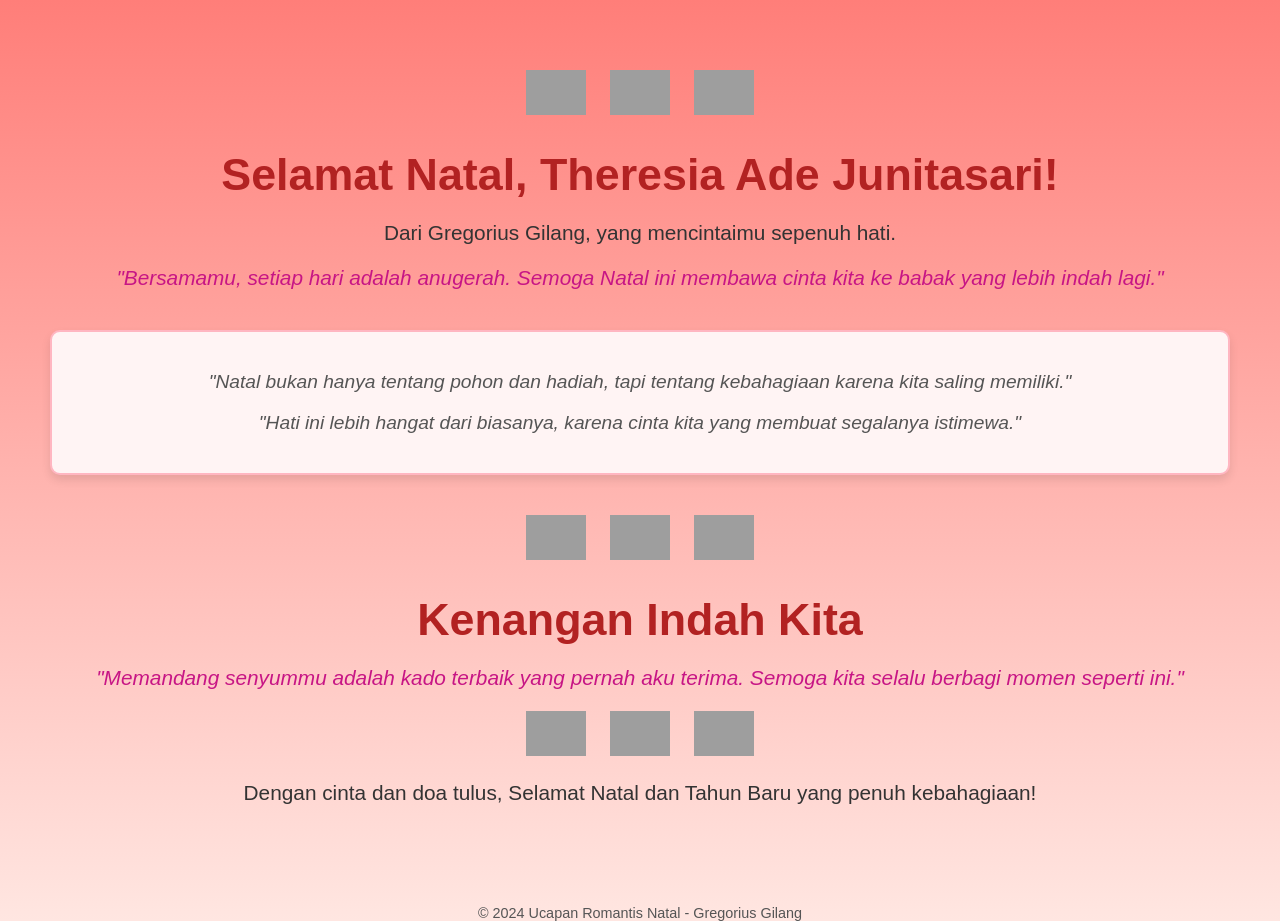
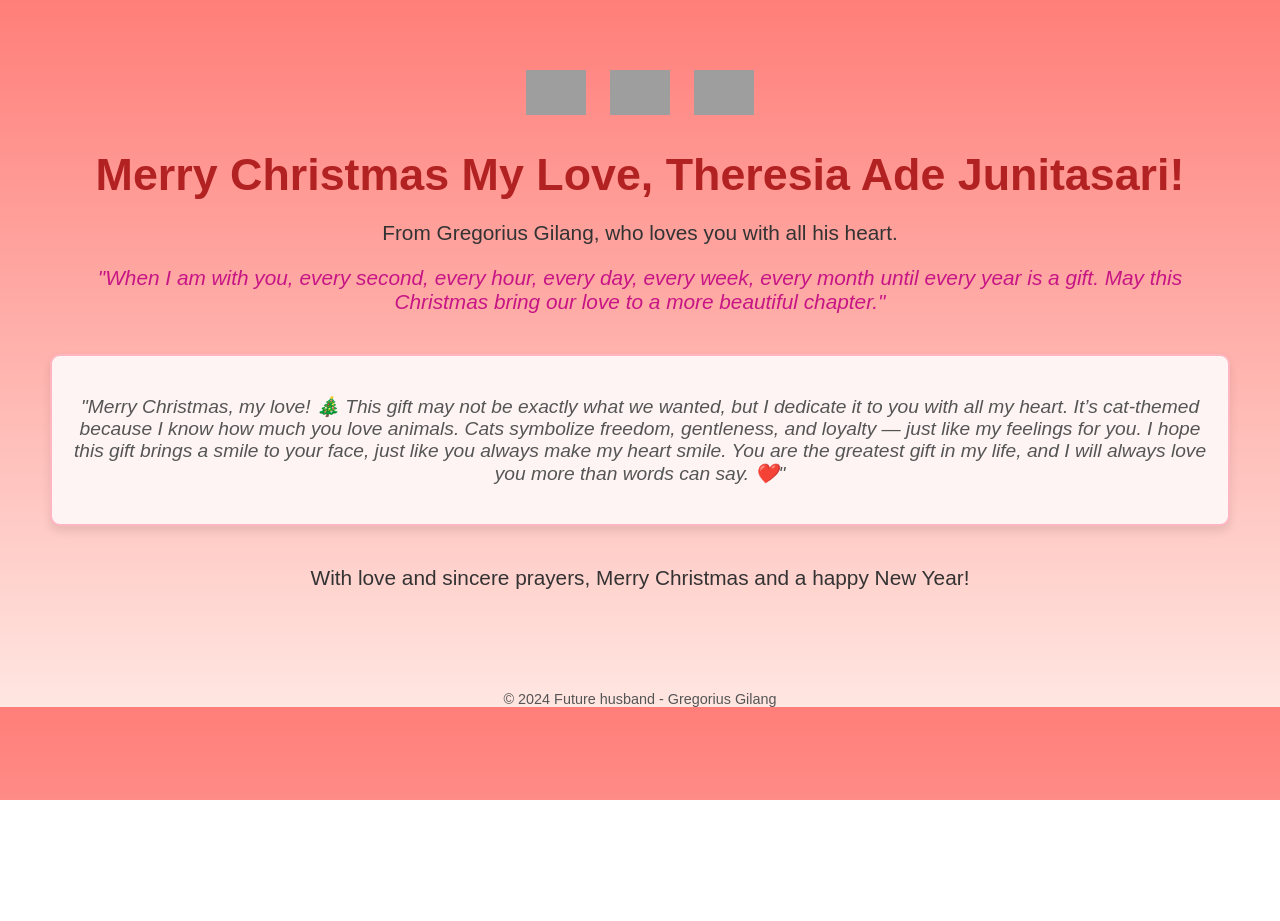
Before and after one commit to GregoriusG13/natal-untuk-kamu, a plain HTML site: page index.html in a window 1280 px wide. After the commit the page ends 800 px from the top, so only its background shows below. Drawn offline with Linux system fonts and the light colour scheme; grey boxes are pictures that could not be loaded.

Commit message:
index.html

```diff
--- a/index.html
+++ b/index.html
@@ -62,34 +62,20 @@
             <img src="https://img.icons8.com/color/96/heart-with-arrow.png" alt="Heart">
             <img src="https://img.icons8.com/color/96/christmas-tree.png" alt="Tree">
         </div>
-        <h1>Selamat Natal, Theresia Ade Junitasari!</h1>
-        <p>Dari Gregorius Gilang, yang mencintaimu sepenuh hati.</p>
-        <p class="romantic">"Bersamamu, setiap hari adalah anugerah. Semoga Natal ini membawa cinta kita ke babak yang lebih indah lagi."</p>
+        <h1>Merry Christmas My Love, Theresia Ade Junitasari!</h1>
+        <p>From Gregorius Gilang, who loves you with all his heart.</p>
+        <p class="romantic">"When I am with you, every second, every hour, every day, every week, every month until every year is a gift. May this Christmas bring our love to a more beautiful chapter."</p>
 
         <div class="quotes">
-            <p>"Natal bukan hanya tentang pohon dan hadiah, tapi tentang kebahagiaan karena kita saling memiliki."</p>
-            <p>"Hati ini lebih hangat dari biasanya, karena cinta kita yang membuat segalanya istimewa."</p>
+            <p>"Merry Christmas, my love! 🎄 This gift may not be exactly what we wanted, but I dedicate it to you with all my heart. It’s cat-themed because I know how much you love animals. Cats symbolize freedom, gentleness, and loyalty — just like my feelings for you.
+
+I hope this gift brings a smile to your face, just like you always make my heart smile. You are the greatest gift in my life, and I will always love you more than words can say. ❤️"</p>
         </div>
 
-        <div class="decorations">
-            <img src="https://img.icons8.com/color/96/snowflake.png" alt="Snowflake">
-            <img src="https://img.icons8.com/color/96/heart-balloon.png" alt="Heart Balloon">
-            <img src="https://img.icons8.com/color/96/christmas-bell.png" alt="Bell">
-        </div>
-
-        <h1>Kenangan Indah Kita</h1>
-        <p class="romantic">"Memandang senyummu adalah kado terbaik yang pernah aku terima. Semoga kita selalu berbagi momen seperti ini."</p>
-
-        <div class="decorations">
-            <img src="https://img.icons8.com/color/96/christmas-wreath.png" alt="Wreath">
-            <img src="https://img.icons8.com/color/96/heart-cupcake.png" alt="Cupcake">
-            <img src="https://img.icons8.com/color/96/gift.png" alt="Gift">
-        </div>
-
-        <p>Dengan cinta dan doa tulus, Selamat Natal dan Tahun Baru yang penuh kebahagiaan!</p>
+        <p>With love and sincere prayers, Merry Christmas and a happy New Year!</p>
     </div>
     <footer>
-        &copy; 2024 Ucapan Romantis Natal - Gregorius Gilang
+        &copy; 2024 Future husband - Gregorius Gilang
     </footer>
 </body>
 </html>
```
